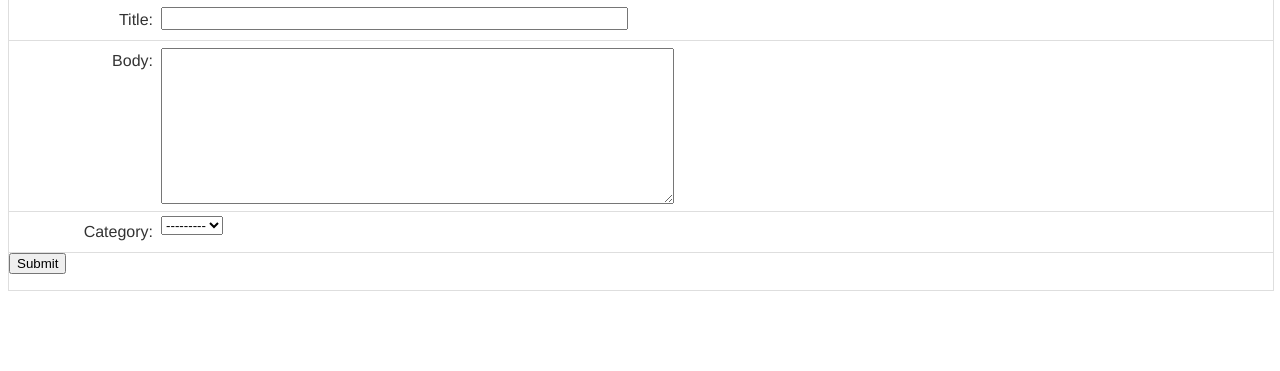
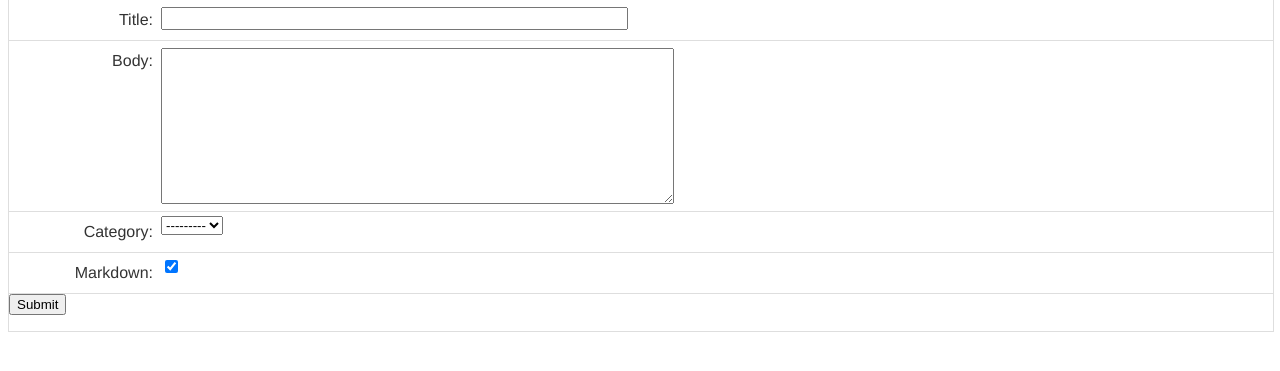
Before and after one commit to nonni/fruss, a Django app: template dsf/templates/dsf/thread_new.html in a window 1280 px wide. Shown: the part 100-471 px from the top of the page. Run offline with Django 3.2, Linux system fonts and the light colour scheme; the template is opened without the code that fills it: values that come from a table or form of the project are taken from there, others are empty; parts of the project's set-up code (start-up, migrations or seed data) failed here and were passed over; some libraries are stand-ins or nearby versions.

Commit message:
Added basic markdown support

```diff
--- a/dsf/forms.py
+++ b/dsf/forms.py
@@ -5,10 +5,11 @@ class ThreadForm(forms.Form):
     title = forms.CharField()
     body = forms.CharField(widget=forms.Textarea())
     category = forms.ModelChoiceField( Category.objects.all())
-
+    markdown = forms.BooleanField(initial=True, required=False)
 
 class ReplyForm(forms.ModelForm):
     body = forms.CharField(widget=forms.Textarea())
+    markdown = forms.BooleanField(initial=True, required=False)
 
     class Meta:
         model = Post
--- a/dsf/templates/dsf/thread_new.html
+++ b/dsf/templates/dsf/thread_new.html
@@ -29,6 +29,11 @@
             {{ form.category.label_tag }}
             {{ form.category }}
         </div>
+        <div class="form-row">
+            {{ form.markdown.errors }}
+            {{ form.markdown.label_tag }}
+            {{ form.markdown }}
+        </div>
         <div class=submit-row">
             <input type="submit" value="Submit" />
         </div>
```
Also changed, not shown: dsf/models.py (+0 -18 lines), dsf/templates/dsf/thread_detail.html (+6 -1 lines), dsf/views.py (+9 -1 lines), 1 other file.
